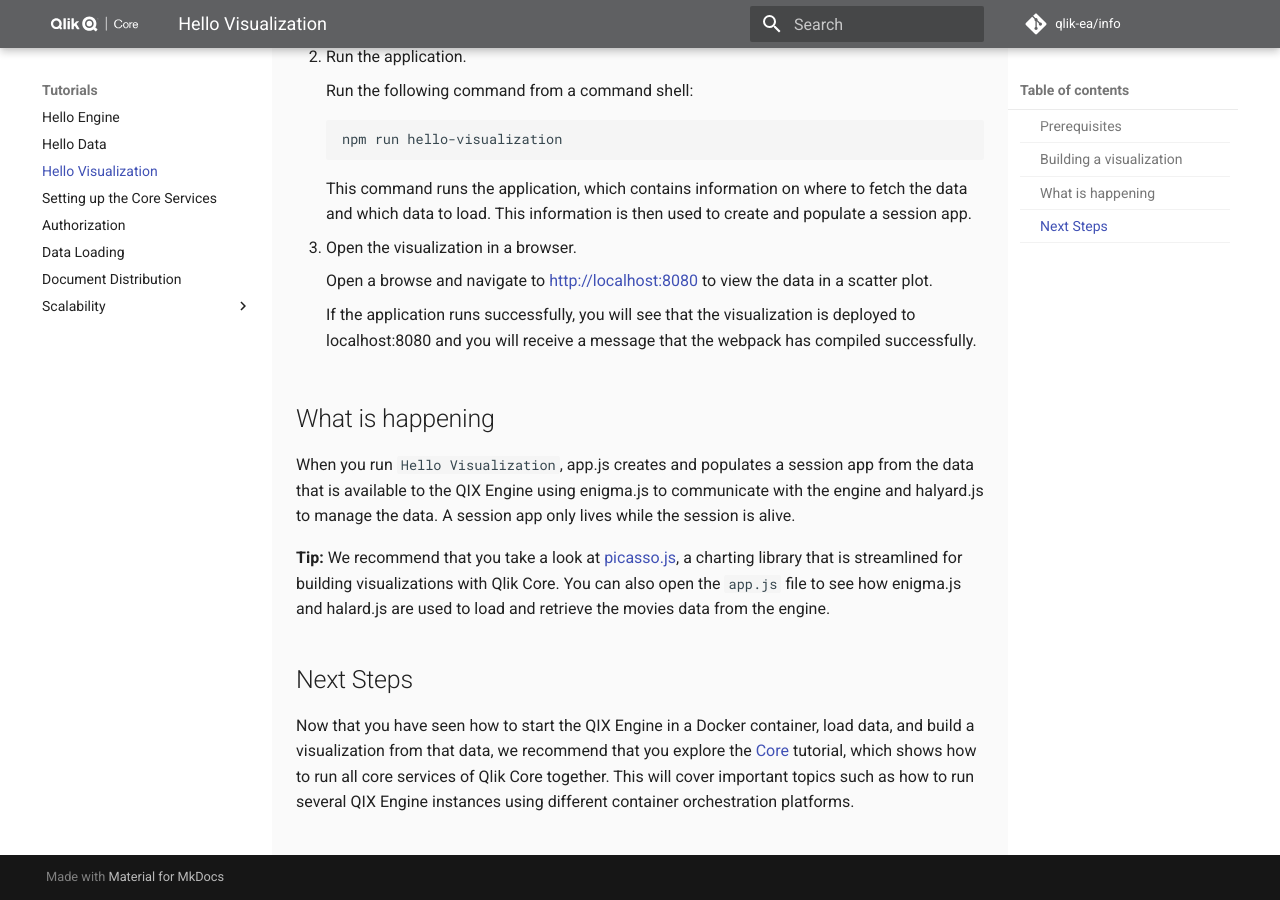
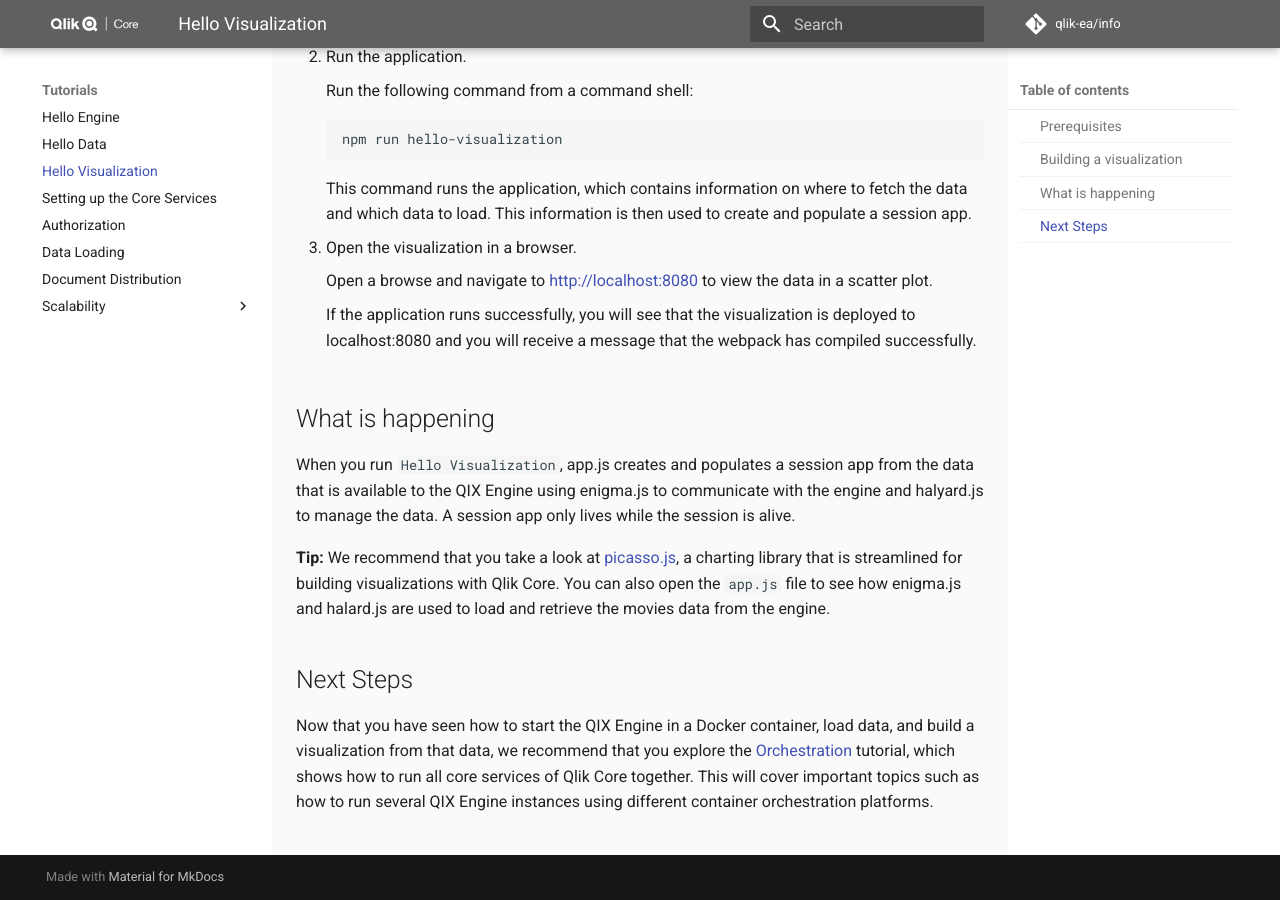
Before and after one commit to qlik-oss/core-website, an MkDocs documentation site: the page built from docs/tutorials/hello-visualization.md, in a window 1280 px wide and 900 px high, scrolled down 858 px. Built offline with MkDocs 1.6.1 and Material for MkDocs 9.7.7, drawn with Linux system fonts in a browser that asks for light colours; comment, search, counter and statistics services are not loaded; old or Windows-style settings are respelled for this version of MkDocs.

Commit message:
Update hello-visualization.md

```diff
--- a/docs/tutorials/hello-visualization.md
+++ b/docs/tutorials/hello-visualization.md
@@ -66,7 +66,7 @@
 
 Now that you have seen how to start the QIX Engine in a Docker container,
 load data, and build a visualization from that data,
-we recommend that you explore the [Core](./core.md) tutorial,
+we recommend that you explore the [Orchestration](./orchestration.md) tutorial,
 which shows how to run all core services of Qlik Core together.
 This will cover important topics such as how to run several QIX Engine instances using
 different container orchestration platforms.
```
